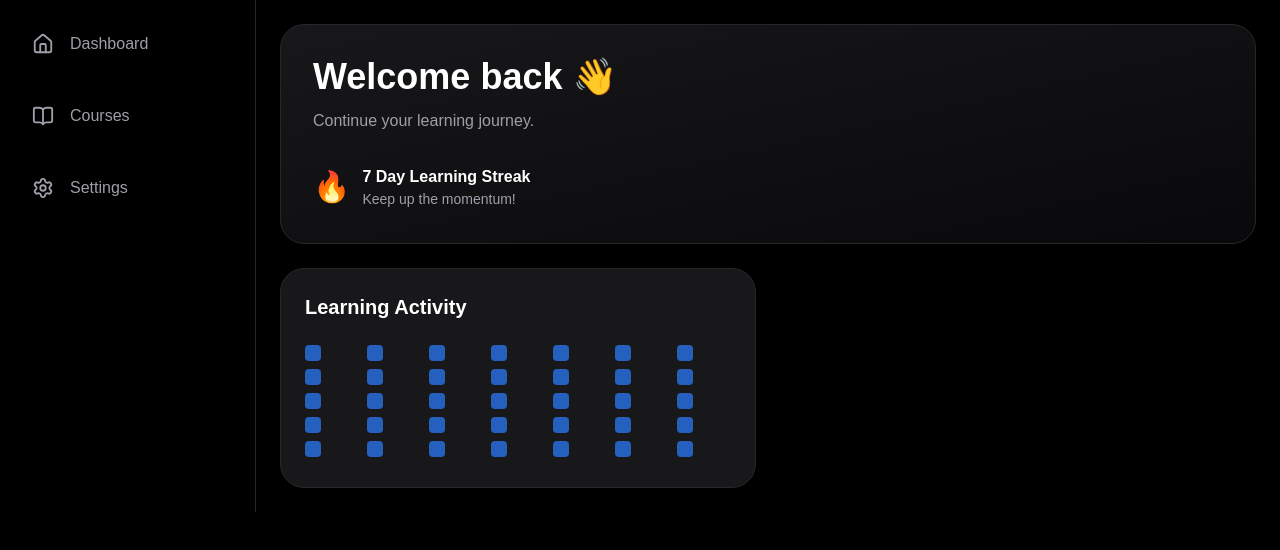
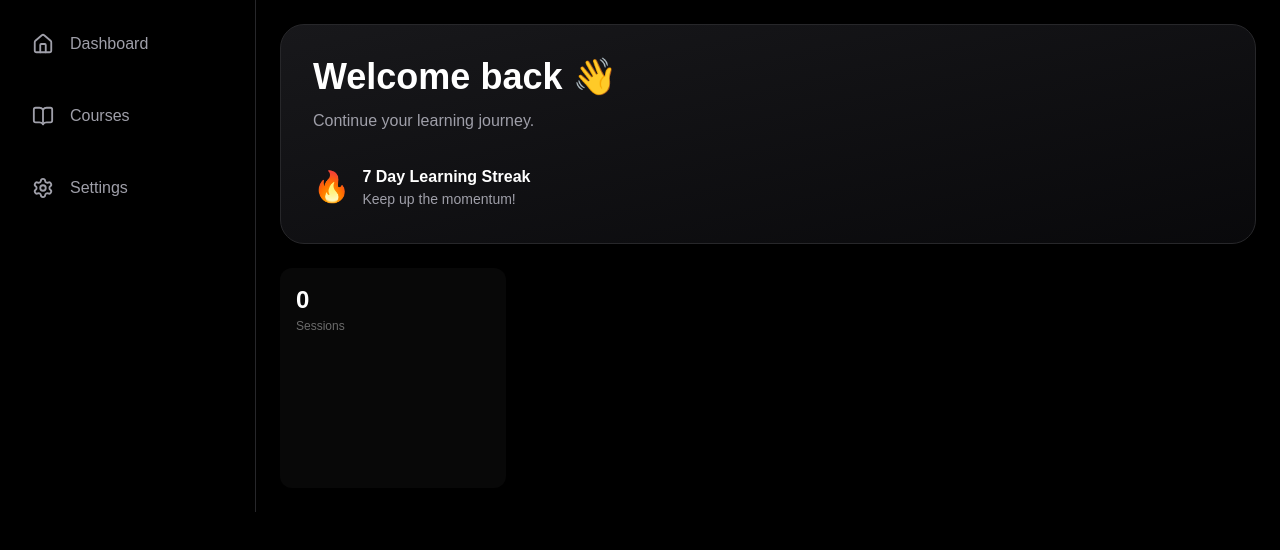
Before and after one commit to Sruthi-2004-stack/Complete-Frontend-Intern-Challenge, a Next.js app: page / in a window 1280 px wide. Shown: the top 550 px of the page. Built offline with nearby package versions, Linux system fonts and the light colour scheme; no server answers; the database is empty.

Commit message:
Update ActivityTile.tsx

```diff
--- a/components/dashboard/ActivityTile.tsx
+++ b/components/dashboard/ActivityTile.tsx
@@ -1,28 +1,46 @@
 "use client";
 
-export default function ActivityTile() {
+import { useEffect, useState } from "react";
+
+type ActivityTileProps = {
+  totalSessions?: number;
+};
+
+export default function ActivityTile({ totalSessions }: ActivityTileProps) {
+  const [safeSessions, setSafeSessions] = useState<number>(0);
+  const [mounted, setMounted] = useState(false);
+
+  useEffect(() => {
+    setMounted(true);
+
+    // If value comes from props → use it
+    if (typeof totalSessions === "number") {
+      setSafeSessions(totalSessions);
+      return;
+    }
+
+    // fallback (client-only storage safe access)
+    const stored = localStorage.getItem("totalSessions");
+    setSafeSessions(stored ? Number(stored) : 0);
+  }, [totalSessions]);
+
+  // Prevent hydration mismatch (VERY IMPORTANT)
+  if (!mounted) {
+    return (
+      <div className="p-4 rounded-xl bg-white/5 animate-pulse">
+        <p className="text-2xl font-bold text-white">0</p>
+        <p className="text-xs text-white/40 mt-0.5">Sessions</p>
+      </div>
+    );
+  }
+
   return (
-    <article
-      className="
-        rounded-3xl
-        border border-zinc-800
-        bg-zinc-900
-        p-6
-        md:col-span-2
-      "
+    <div
+      className="p-4 rounded-xl"
+      style={{ background: "rgba(255,255,255,0.03)" }}
     >
-      <h2 className="text-xl font-semibold">
-        Learning Activity
-      </h2>
-
-      <div className="mt-6 grid grid-cols-7 gap-2">
-        {Array.from({ length: 35 }).map((_, i) => (
-          <div
-            key={i}
-            className="h-4 w-4 rounded-sm bg-blue-500/70"
-          />
-        ))}
-      </div>
-    </article>
+      <p className="text-2xl font-bold text-white">{safeSessions}</p>
+      <p className="text-xs text-white/40 mt-0.5">Sessions</p>
+    </div>
   );
 }
```
